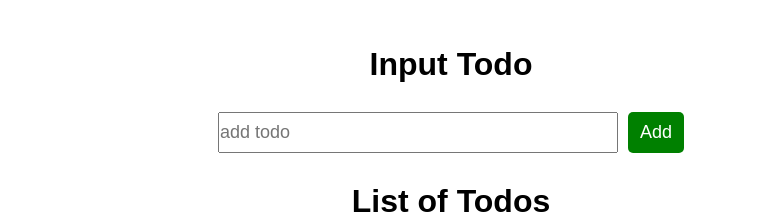
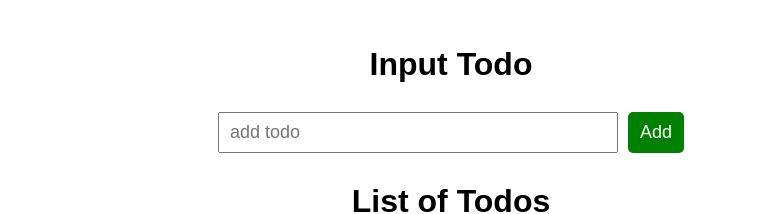
Before and after one commit to hisbanbardai/todo-PERN, a React (Vite) app in the folder client/: page / in a window 1280 px wide. Shown: the top 214 px of the page, without its empty margins (189-963 px from the left). Built offline with nearby package versions, Linux system fonts and the light colour scheme; no server answers.

Commit message:
Add more styles

```diff
--- a/client/src/components/TodoInput/TodoInput.module.css
+++ b/client/src/components/TodoInput/TodoInput.module.css
@@ -13,6 +13,7 @@
 .inputTodo {
   font-size: 18px;
   width: 400px;
+  padding-left: 10px;
 }
 
 .btnAdd {
--- a/client/src/components/TodoList/TodoList.module.css
+++ b/client/src/components/TodoList/TodoList.module.css
@@ -8,4 +8,5 @@
   grid-template-columns: 400px 200px 200px;
   justify-content: center;
   gap: 20px;
+  margin-bottom: 40px;
 }
```
